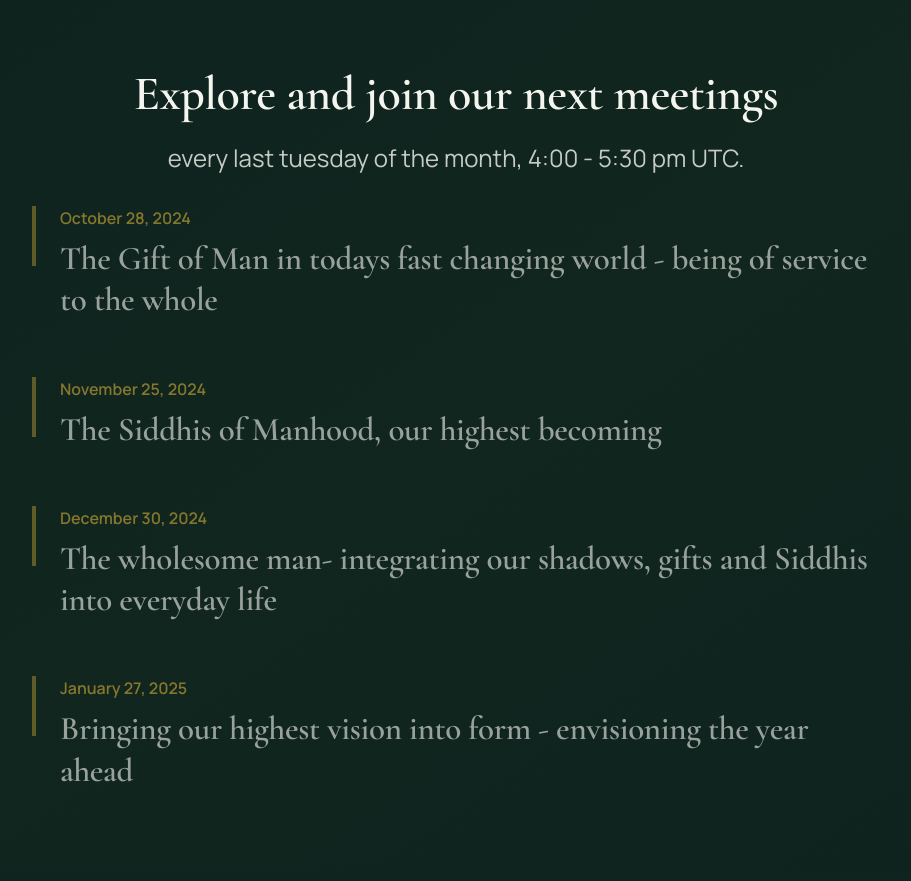
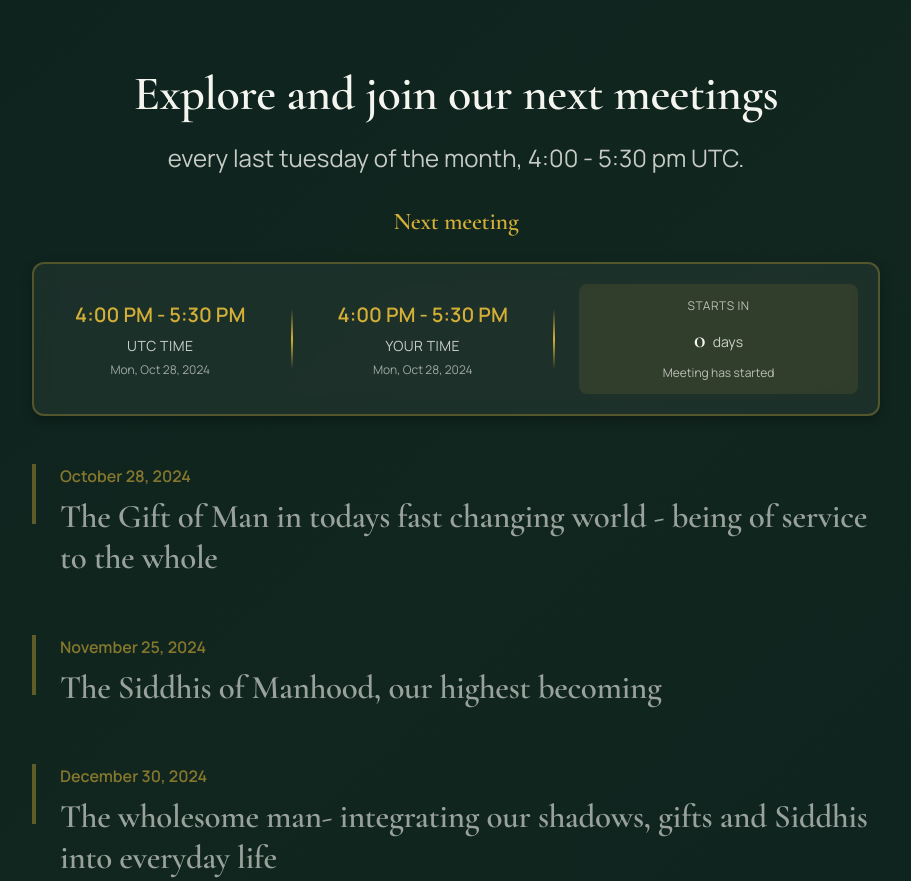
Before and after one commit to webmyc/wmg-website, an Astro site: page / in a window 1280 px wide. Shown: the part 1514-2395 px from the top of the page, without its empty margins (184-1095 px from the left). Built offline with nearby package versions, Linux system fonts and the light colour scheme; Astro itself is replaced by a stand-in of ours.

Commit message:
Fix: Always show next meeting box

```diff
--- a/src/components/Schedule.astro
+++ b/src/components/Schedule.astro
@@ -96,19 +96,24 @@ const jsonLd = {
     </p>
 
         <!-- Next Meeting Section -->
-        {nextMeeting && (
         <div class="mb-8 sm:mb-12 text-center">
           <h3 class="text-xl sm:text-2xl font-semibold text-wmg-gold mb-6">
             Next meeting
           </h3>
           <div class="flex justify-center">
-            <div class="custom-time-widget" data-next-meeting-date={nextMeeting.date} data-next-meeting-time={nextMeeting.time} data-next-meeting-end-time={nextMeeting.endTime}>
+            <div class="custom-time-widget" data-next-meeting-date={nextMeeting?.date || gatherings[0].date} data-next-meeting-time={nextMeeting?.time || gatherings[0].time} data-next-meeting-end-time={nextMeeting?.endTime || gatherings[0].endTime}>
           <div class="time-display">
             <div class="utc-time">
               <span class="time-value">4:00 PM - 5:30 PM</span>
               <span class="time-label">UTC Time</span>
               <span class="timezone-info-small" id="utc-date">
-                {new Date(`${nextMeeting.date}T16:00:00Z`).toLocaleDateString('en-US', {
+                {nextMeeting ? new Date(`${nextMeeting.date}T16:00:00Z`).toLocaleDateString('en-US', {
+                  weekday: 'short',
+                  month: 'short',
+                  day: 'numeric',
+                  year: 'numeric',
+                  timeZone: 'UTC'
+                }) : new Date(`${gatherings[0].date}T16:00:00Z`).toLocaleDateString('en-US', {
                   weekday: 'short',
                   month: 'short',
                   day: 'numeric',
@@ -138,7 +143,6 @@ const jsonLd = {
         </div>
       </div>
     </div>
-        )}
 
     <ul class="space-y-10 sm:space-y-14">
       {gatherings.map((gathering, index) => {
```
